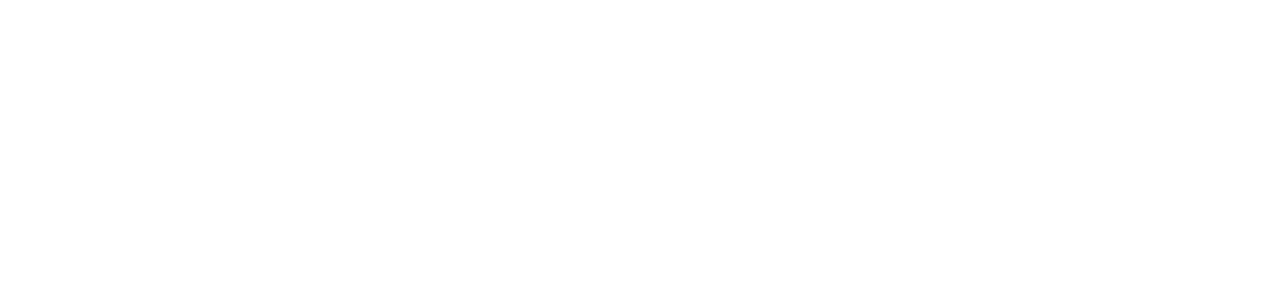
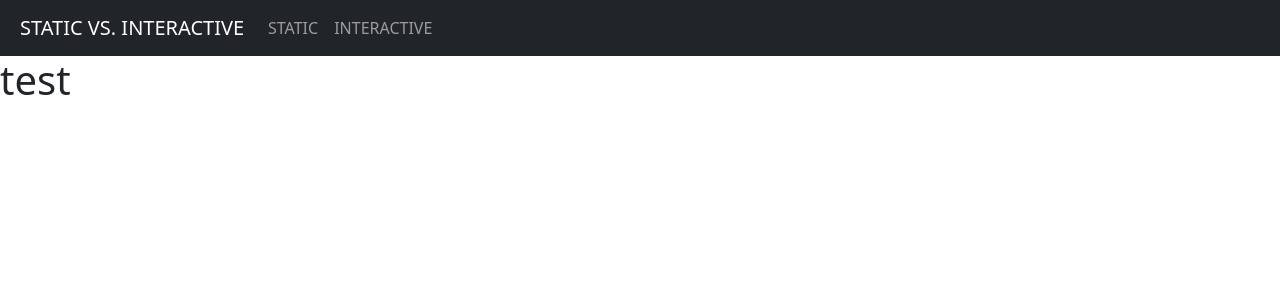
Before and after one commit to IADT-projects/y4-project-jade-r-k, a React (Create React App) app: page /interactive in a window 1280 px wide. Shown: the top 300 px of the page. Built offline with nearby package versions, Linux system fonts and the light colour scheme.

Commit message:
Button and link navigation

```diff
--- a/src/App.js
+++ b/src/App.js
@@ -1,17 +1,22 @@
 import { BrowserRouter as Router, Routes, Route } from 'react-router-dom';
+
 //pages
 import Home from './pages/Home';
 import Static from './pages/Static';
-import Interactive from './pages/Interactive'
+import Interactive from './pages/Interactive';
+
+
+import Navigation from './components/Navigation';
 
 function App() {
   return (
     <Router>
+      <Navigation/>
       <Routes>
         {/* Routes to pages */}
         <Route path='/' element={<Home />} />
-        <Route path='/static/' element={<Static />} />
-        <Route path='/interactive/' element={<Interactive />} />
+        <Route path='/static/' element={<Static/>} />
+        <Route path='/interactive/' element={<Interactive/>} />
       </Routes>
     </Router>
   );
--- a/src/components/Navigation.js
+++ b/src/components/Navigation.js
@@ -1,15 +1,15 @@
-import Container from 'react-bootstrap/Container';
 import Navbar from 'react-bootstrap/Navbar';
 import Nav from 'react-bootstrap/Nav';
+import { Link } from 'react-router-dom';
 
 const Navigation = () => {
     return (
         <>
         <Navbar bg="dark" variant="dark">
-          <Navbar.Brand className='nav'>STATIC VS. INTERACTIVE</Navbar.Brand>
+          <Navbar.Brand as={Link} to='/' className='nav'>STATIC VS. INTERACTIVE</Navbar.Brand>
           <Nav className="me-auto">
-            <Nav.Link>STATIC</Nav.Link>
-            <Nav.Link>INTERACTIVE</Nav.Link>
+            <Nav.Link as={Link} to='/static/'>STATIC</Nav.Link>
+            <Nav.Link as={Link} to='/interactive/'>INTERACTIVE</Nav.Link>
           </Nav>
       </Navbar>
         </>
--- a/src/pages/Home.js
+++ b/src/pages/Home.js
@@ -1,21 +1,18 @@
-import { Button, Stack } from '@mui/material';
+import Button from 'react-bootstrap/Button'
 import { Link } from 'react-router-dom';
-
-import Navigation from '../components/Navigation'
 
 const Home = () => {
 
     return (
         <>
-        <Navigation/>
-        <h1 className="f1 center-text">Welcome to the comparative analysis of static and interactive design study</h1>
-        <h2 className="f2 center-text">Thank you for taking part. You will be told which button to click below in order to begin the study.</h2>
+        <h1 style={{textAlign: 'center'}}>Welcome to the comparative analysis of static and interactive design study</h1>
+        <h2 style={{textAlign: 'center'}}>Thank you for taking part. You will be told which button to click below in order to begin the study.</h2>
         <br></br>
         <br></br>
-        <Stack spacing={2} justifyContent="center" direction="row">
-        <Button component={Link} to='/static/' variant="contained">Static</Button>
-        <Button component={Link} to='/interactive/' variant="contained">Interactive</Button>
-        </Stack>
+        <div style={{textAlign: 'center'}}>
+        <Button as={Link} to='/static/'>Static</Button>{' '}
+        <Button as={Link} to='/interactive/'>Interactive</Button>
+        </div>
         </>
     );
 };
--- a/src/pages/Interactive.js
+++ b/src/pages/Interactive.js
@@ -1,6 +1,7 @@
 const Interactive = () => {
     return (
         <>
+        <h1>test</h1>
         </>
     );
   };
--- a/src/pages/Static.js
+++ b/src/pages/Static.js
@@ -1,6 +1,7 @@
 const Static = () => {
     return (
         <>
+        <h1>test</h1>
         </>
     );
   };
```
